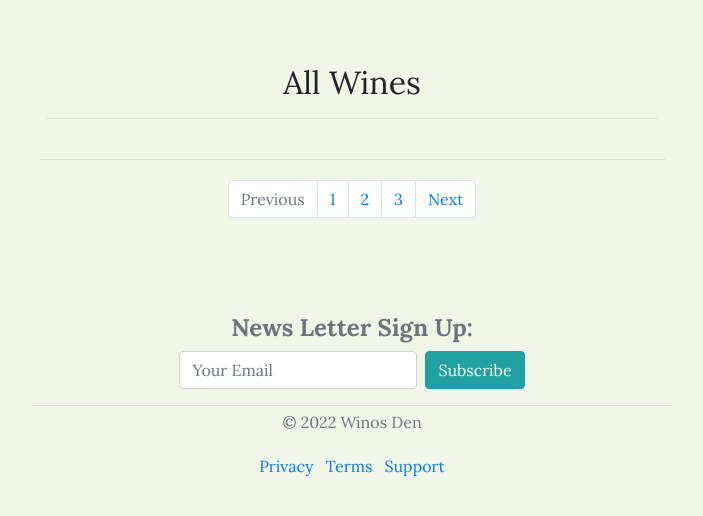
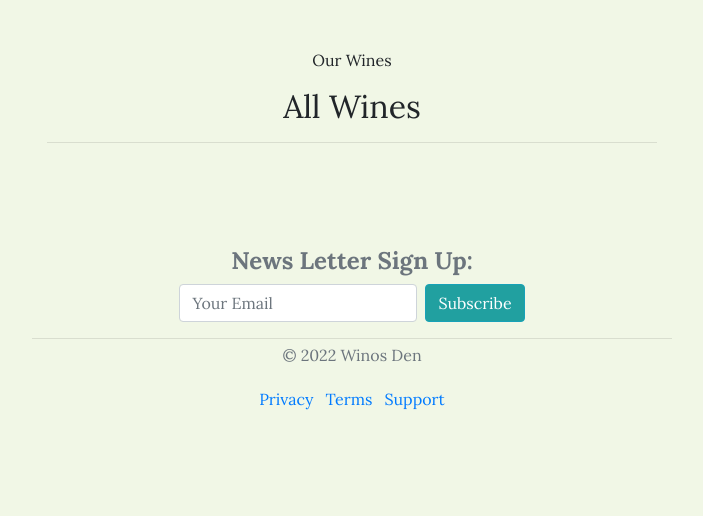
Before and after one commit to roomacarthur/winos_den, a Django app: page /products/ in a window 1280 px wide. Shown: the part 82-598 px from the top of the page, without its empty margins (288-991 px from the left). Run offline with Django 3.2, Linux system fonts and the light colour scheme; data that the repository does not hold is empty; some libraries are stand-ins or nearby versions.

Commit message:
removed, test pagination, added page title block

```diff
--- a/products/templates/products/product_list.html
+++ b/products/templates/products/product_list.html
@@ -1,5 +1,8 @@
 {% extends "../base.html" %}
 {% block content %}
+{% block head_title %}
+Our Wines
+{% endblock %}
 <div class="container-fluid">
     <div class="row">
         <div class="col text-center mt-3">
@@ -32,23 +35,7 @@
                 </div>
                 {% endfor %}
             </div>
-            <div class="row mt-3 mb-3">
-                <hr class="w-50 mb-1">
-            </div>
         </div>
     </div>
-    <nav aria-label="Page navigation example">
-        <ul class="pagination justify-content-center">
-          <li class="page-item disabled">
-            <a class="page-link" href="#" tabindex="-1">Previous</a>
-          </li>
-          <li class="page-item"><a class="page-link" href="#">1</a></li>
-          <li class="page-item"><a class="page-link" href="#">2</a></li>
-          <li class="page-item"><a class="page-link" href="#">3</a></li>
-          <li class="page-item">
-            <a class="page-link" href="#">Next</a>
-          </li>
-        </ul>
-      </nav>
 </div>
 {% endblock %}
```
